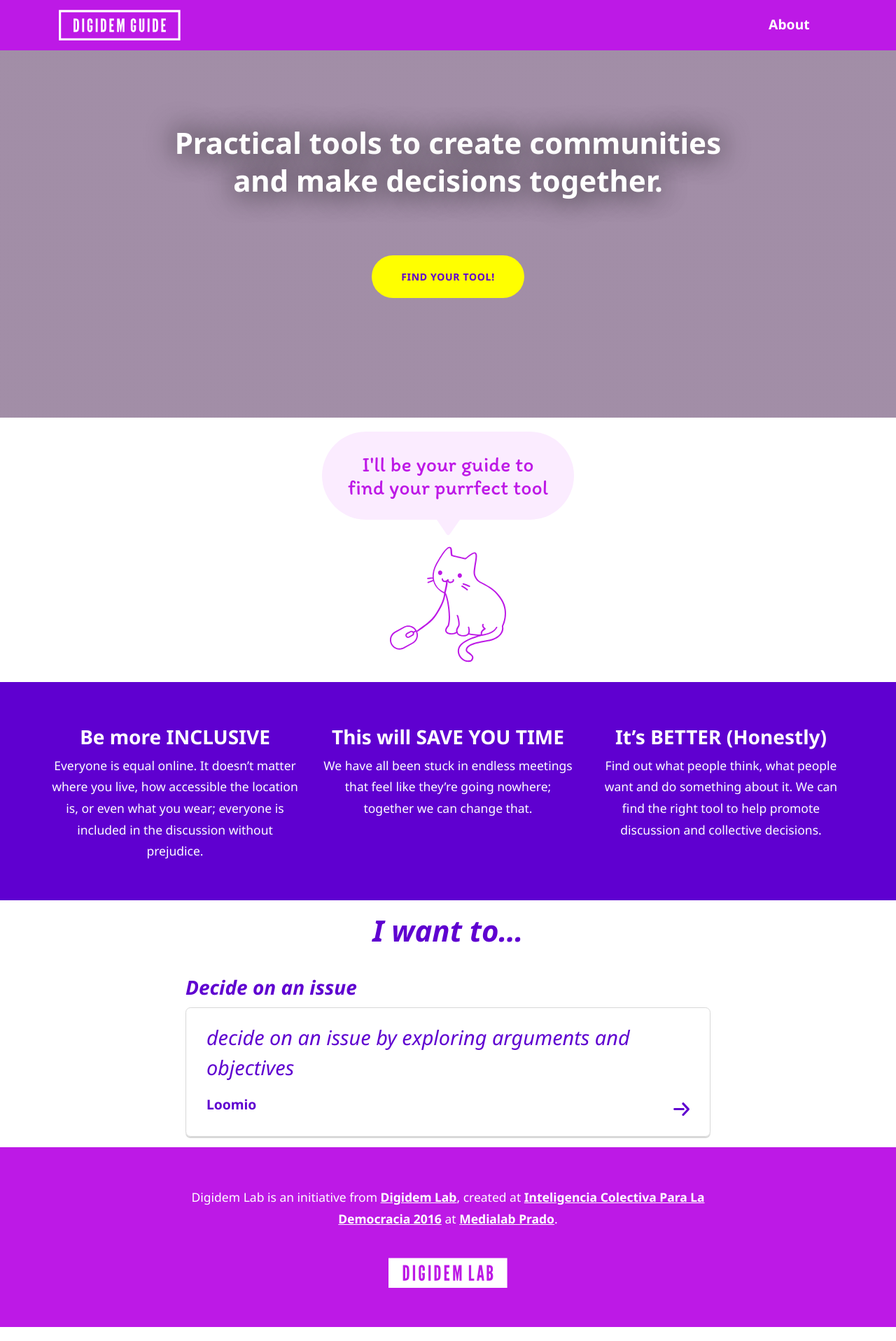
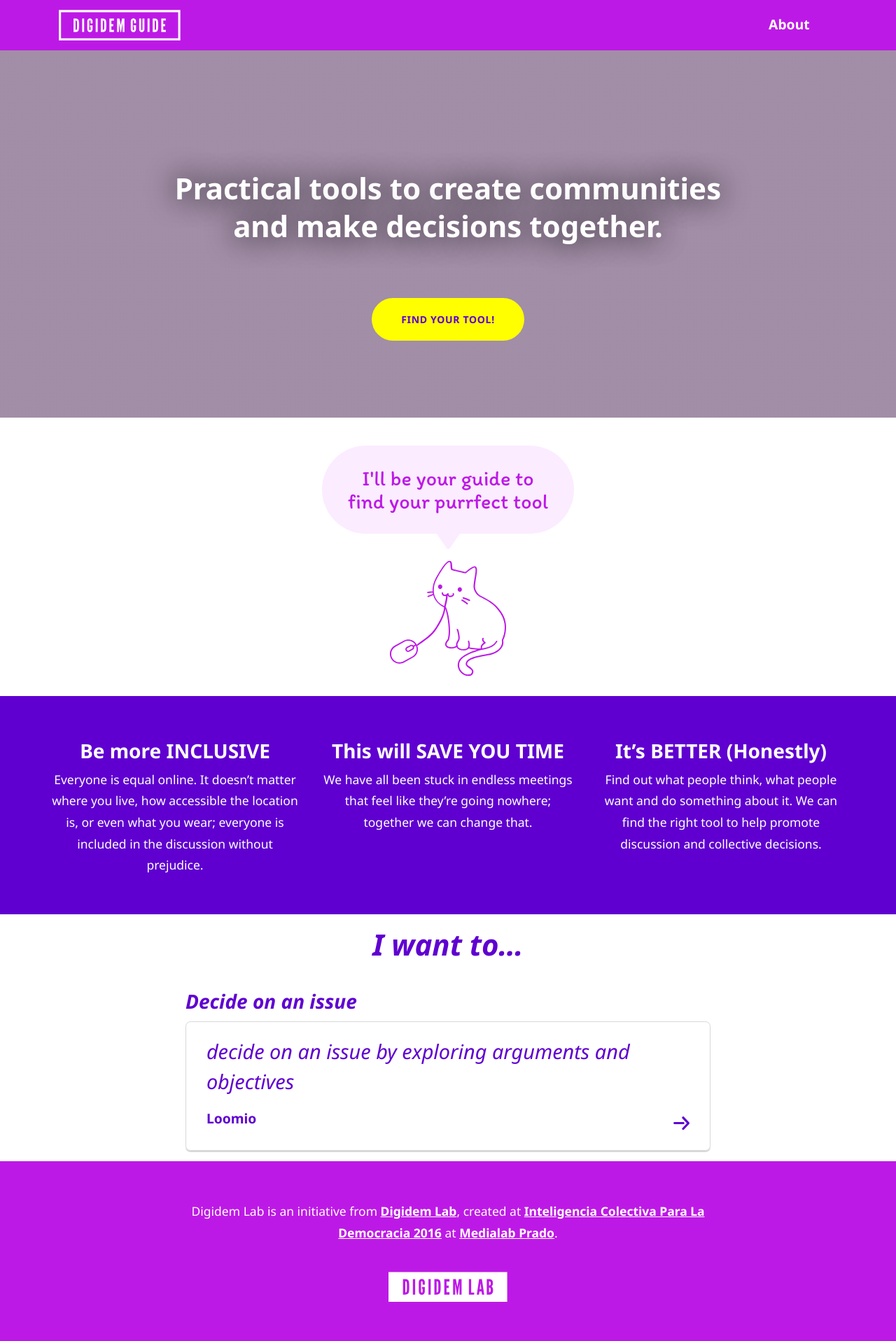
Before and after one commit to digidemlab/democat, a Jekyll site: the page built from index.md, in a window 1280 px wide. Shown: the whole page at 70% size. Built offline with Jekyll 4.4.1, drawn with Linux system fonts in a browser that asks for light colours.

Commit message:
New find_your_tool button

```diff
--- a/_layouts/start.html
+++ b/_layouts/start.html
@@ -9,13 +9,19 @@ layout: global
         <div class="col-sm-12 col-md-10 col-md-offset-1 text-center hero-caption">
           <div class="hero-caption_content">
             <h1 class="heading-hero">{{page.summary}}</h1>
-            <a href="#tool-listing" class="button-cta">Find your tool!</a>
           </div>
         </div>
       </div>
+
     </div>
   </div>
+  <div class="row">
+        <div class="col-sm-12 col-md-10 col-md-offset-1 text-center">
+          <a href="#tool-listing" class="button-cta hero-button">Find your tool!</a>
+        </div>
+      </div>
 <!--</div>-->
+
 <div class="container">
   <div class="row">
     <div class="col-md-4 col-md-offset-4 text-center">
--- a/_sass/_hero.scss
+++ b/_sass/_hero.scss
@@ -31,11 +31,15 @@
 .hero-caption {
 	position:absolute;
   z-index: 2;
-	top:5px;
+	top:70px;
 	left:0;
 	right:0;
 	bottom:10px;
 	overflow:auto;
+
+  @media screen and (max-width: $break-small) {
+    top: 5px;
+  }
 
   &_content {
     //display:table-cell;
@@ -51,3 +55,11 @@
     }
   }
 }
+
+.hero-button {
+  top: -150px;
+  @media screen and (max-width: $break-small) {
+    top: 0px;
+  }
+
+}
--- a/_sass/_links.scss
+++ b/_sass/_links.scss
@@ -52,11 +52,10 @@ a {
   }
 
   @media screen and (max-width: $break-small) {
-    position: fixed;
-    bottom: 0;
-    left: 0;
+    /*bottom: 0;
+    left: 0;*/
     width: 100%;
-    border-radius: 0;
+    /*border-radius: 0;*/
     z-index: 2;
   }
 }
```
